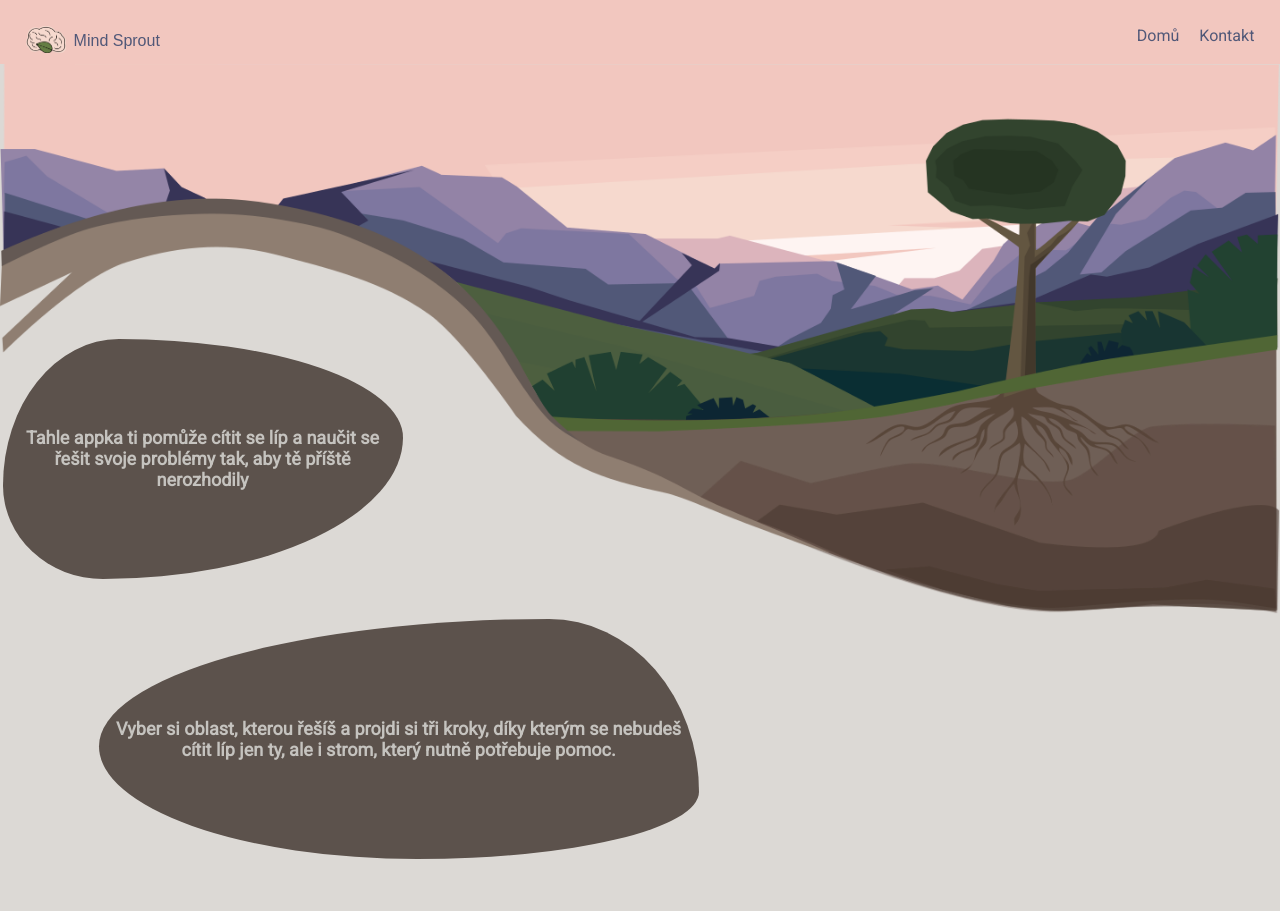
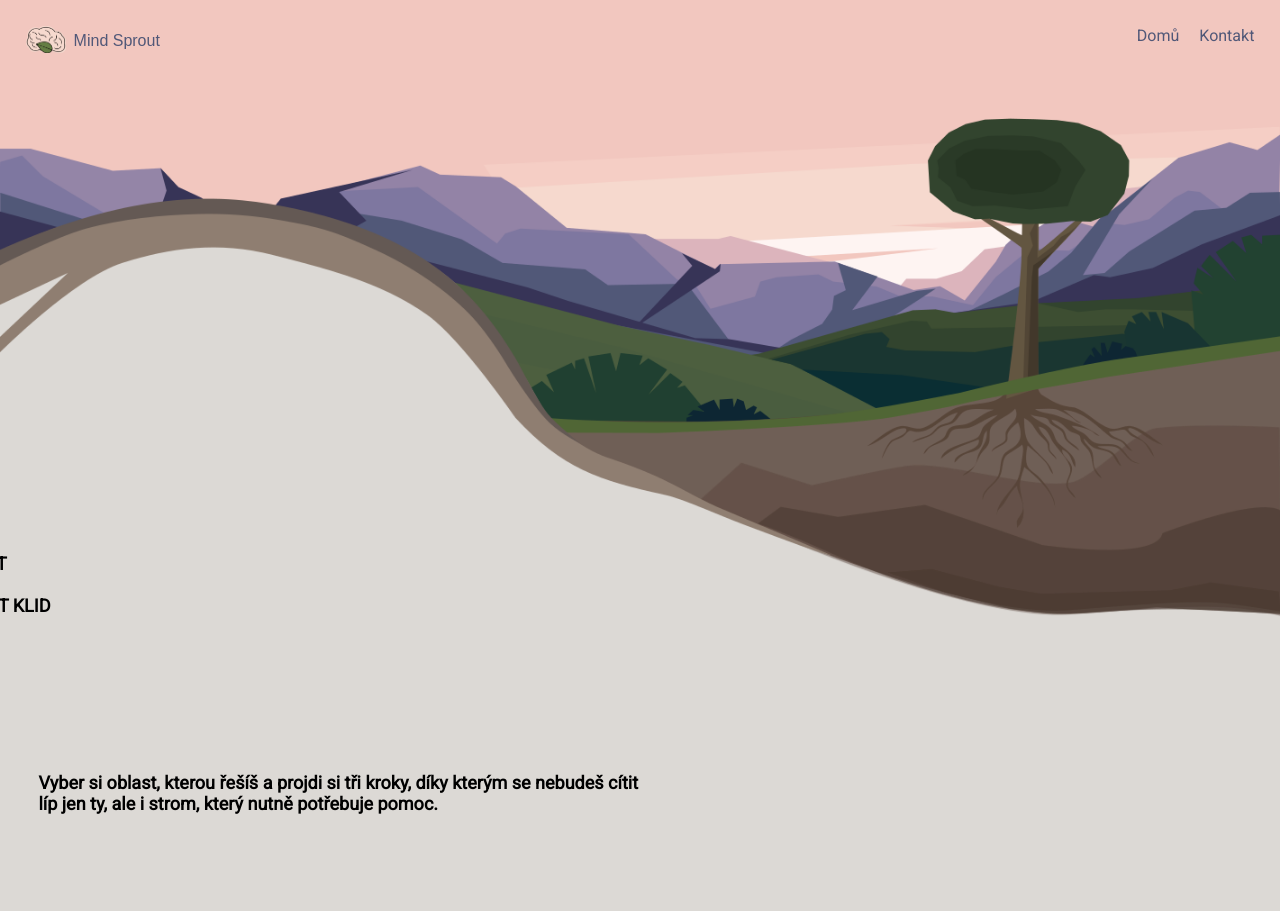
Before and after one commit to MartinaKolarova/MindSprout, a Next.js app: page / in a window 1280 px wide. Shown: the top 911 px of the page. Built offline with nearby package versions, Linux system fonts and the light colour scheme; a web font is replaced by a local one.

Commit message:
TreeNav text styles

```diff
--- a/src/components/TreeNavigation/TreeNavigation.jsx
+++ b/src/components/TreeNavigation/TreeNavigation.jsx
@@ -1,19 +1,20 @@
-import styles from './style.module.css';
-import Link from 'next/link';
-import ReactCurvedText from 'react-curved-text';
+import styles from "./style.module.css";
+import Link from "next/link";
+import ReactCurvedText from "react-curved-text";
 
 export const TreeNavigation = ({ onClick }) => {
   return (
-    <div className={styles.navContainer}>
+    <div className={styles.categoryContainer}>
       <div className={styles.textContainer}>
         <div className={styles.introduction}>
-          <p className={styles.textFocusIn}>
-            Tahle appka ti pomůže cítit se líp a naučit se řešit svoje problémy
-            tak, aby tě příště nerozhodily
+          <p className={styles.smallTitle}>POJĎ</p>
+          <p className={styles.bigTitle}>
+            POSÍLIT<br></br>
+            MYSL<br></br>A NAJÍT KLID<br></br>
           </p>
         </div>
         <div className={styles.guidance}>
-          <p className={styles.textFocusIn}>
+          <p className={styles.guidanceText}>
             Vyber si oblast, kterou řešíš a projdi si tři kroky, díky kterým se
             nebudeš cítit líp jen ty, ale i strom, který nutně potřebuje pomoc.
           </p>
--- a/src/components/TreeNavigation/style.module.css
+++ b/src/components/TreeNavigation/style.module.css
@@ -1,92 +1,23 @@
-.navContainer {
+.categoryContainer {
     display: flex;
     flex-direction: column;
+    width: 100%;
 }
 
 .textContainer {
-    margin-top: -5vh;
-    max-width: 20vw;
+    margin-top: 150px;
     display: flex;
     flex-direction: column;
+    justify-content: flex-start;
     padding: 3%;
-    gap: 5vh;
 }
 
-.introduction {
-    /* box-shadow: rgba(0, 0, 0, 0.17) 0px -23px 25px 0px inset, rgba(0, 0, 0, 0.15) 0px -36px 30px 0px inset, rgba(0, 0, 0, 0.1) 0px -79px 40px 0px inset, rgba(0, 0, 0, 0.06) 0px 2px 1px, rgba(0, 0, 0, 0.09) 0px 4px 2px, rgba(0, 0, 0, 0.09) 0px 8px 4px, rgba(0, 0, 0, 0.09) 0px 16px 8px, rgba(0, 0, 0, 0.09) 0px 32px 16px; */
-    position: relative;
-    background-color: #5c524c;
-    /*#bfa790*/
-    color: #c5c3bf;
-    /*#625d52*/
-    border-radius: 29% 71% 75% 25% / 61% 41% 59% 39%;
-    width: 250px;
-    height: 170px;
-    display: flex;
-    text-align: center;
-    justify-content: center;
-    align-items: center;
-    overflow: hidden;
-    margin-top: 25vh;
+.smallTitle{
+    font-size: small;
 }
 
-.introduction p {
-    font-size: 14px;
-    padding: 10px;
-    font-weight: bolder;
-}
-
-.guidance {
-    position: relative;
-    border-radius: 75% 25% 47% 53% / 53% 72% 28% 47%;
-    background-color: #5c524c;
-    color: #c5c3bf;
-    width: 250px;
-    height: 180px;
-    display: flex;
-    text-align: center;
-    justify-content: center;
-    align-items: center;
-    overflow: hidden;
-}
-
-.guidance p {
-    font-size: 14px;
-    padding: 15px;
-    font-weight: bolder;
-}
-
-.textFocusIn {
-    -webkit-animation: text-focus-in 1s cubic-bezier(0.550, 0.085, 0.680, 0.530) both;
-    animation: text-focus-in 1s cubic-bezier(0.550, 0.085, 0.680, 0.530) both;
-}
-
-@-webkit-keyframes text-focus-in {
-    0% {
-        -webkit-filter: blur(12px);
-        filter: blur(12px);
-        opacity: 0;
-    }
-
-    100% {
-        -webkit-filter: blur(0px);
-        filter: blur(0px);
-        opacity: 1;
-    }
-}
-
-@keyframes text-focus-in {
-    0% {
-        -webkit-filter: blur(12px);
-        filter: blur(12px);
-        opacity: 0;
-    }
-
-    100% {
-        -webkit-filter: blur(0px);
-        filter: blur(0px);
-        opacity: 1;
-    }
+.bigTitle{
+    font-size: large;
 }
 
 .buttonsContainer {
@@ -98,19 +29,19 @@
 
 .navButton {
     border: transparent;
-    background-color: #bfa790;
-    box-shadow: rgba(0, 0, 0, 0.17) 0px -23px 25px 0px inset, rgba(0, 0, 0, 0.15) 0px -36px 30px 0px inset, rgba(0, 0, 0, 0.1) 0px -79px 40px 0px inset, rgba(0, 0, 0, 0.06) 0px 2px 1px, rgba(0, 0, 0, 0.09) 0px 4px 2px, rgba(0, 0, 0, 0.09) 0px 8px 4px, rgba(0, 0, 0, 0.09) 0px 16px 8px, rgba(0, 0, 0, 0.09) 0px 32px 16px;
+    background-color: #BFA790;
     width: 70vw;
     height: 8vh;
-    border-radius: 20px;
-    color: #e1dfda;
+    border-radius: 10px;
+    color: #fef4f2ff;
     transition: background-color 0.3s, color 0.3s;
     font-size: 15px;
+    box-shadow: rgba(0, 0, 0, 0.06) 0px 2px 4px 0px inset;
 }
 
 .navButton:hover {
     background-color: #ccc3b2;
-    color: #5c524c;
+    color: #515878ff;
     ;
 }
 
--- a/src/styles/Home.module.css
+++ b/src/styles/Home.module.css
@@ -4,7 +4,6 @@
   justify-content: space-between;
   align-items: center;
   width: 100vw;
-  text-align: center;
 }
 
 .mainCredits{
```
Also changed, not shown: src/styles/backgroundimage.png.
